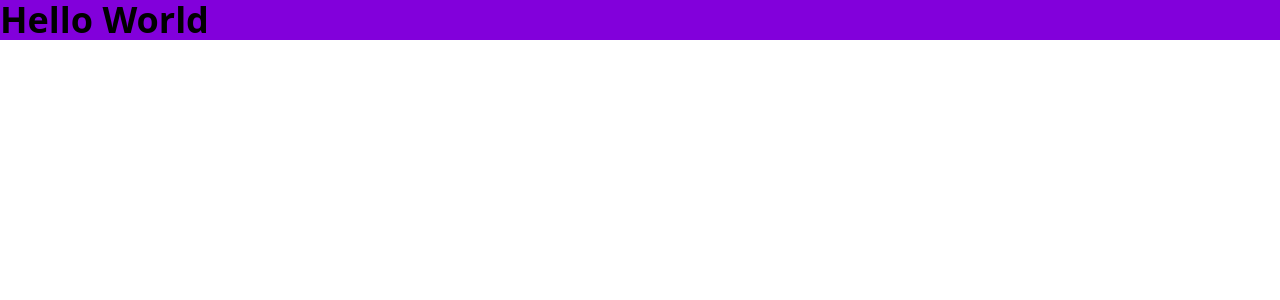
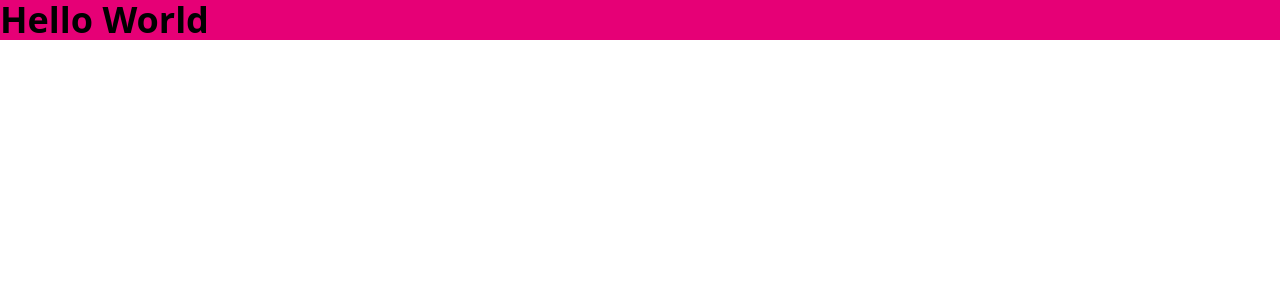
Before and after one commit to Chatesito/Imperio-Barbershop, a React (Vite) app: page / in a window 1280 px wide. Shown: the top 300 px of the page. Built offline with nearby package versions, Linux system fonts and the light colour scheme.

Commit message:
Cambio de nombre de rama principal

```diff
--- a/src/App.jsx
+++ b/src/App.jsx
@@ -5,7 +5,7 @@
 
   return (
     <>
-      <h1 className="text-4xl font-bold bg-purple-700">Hello World</h1>
+      <h1 className="text-4xl font-bold bg-pink-600">Hello World</h1>
     </>
   )
 }
```
